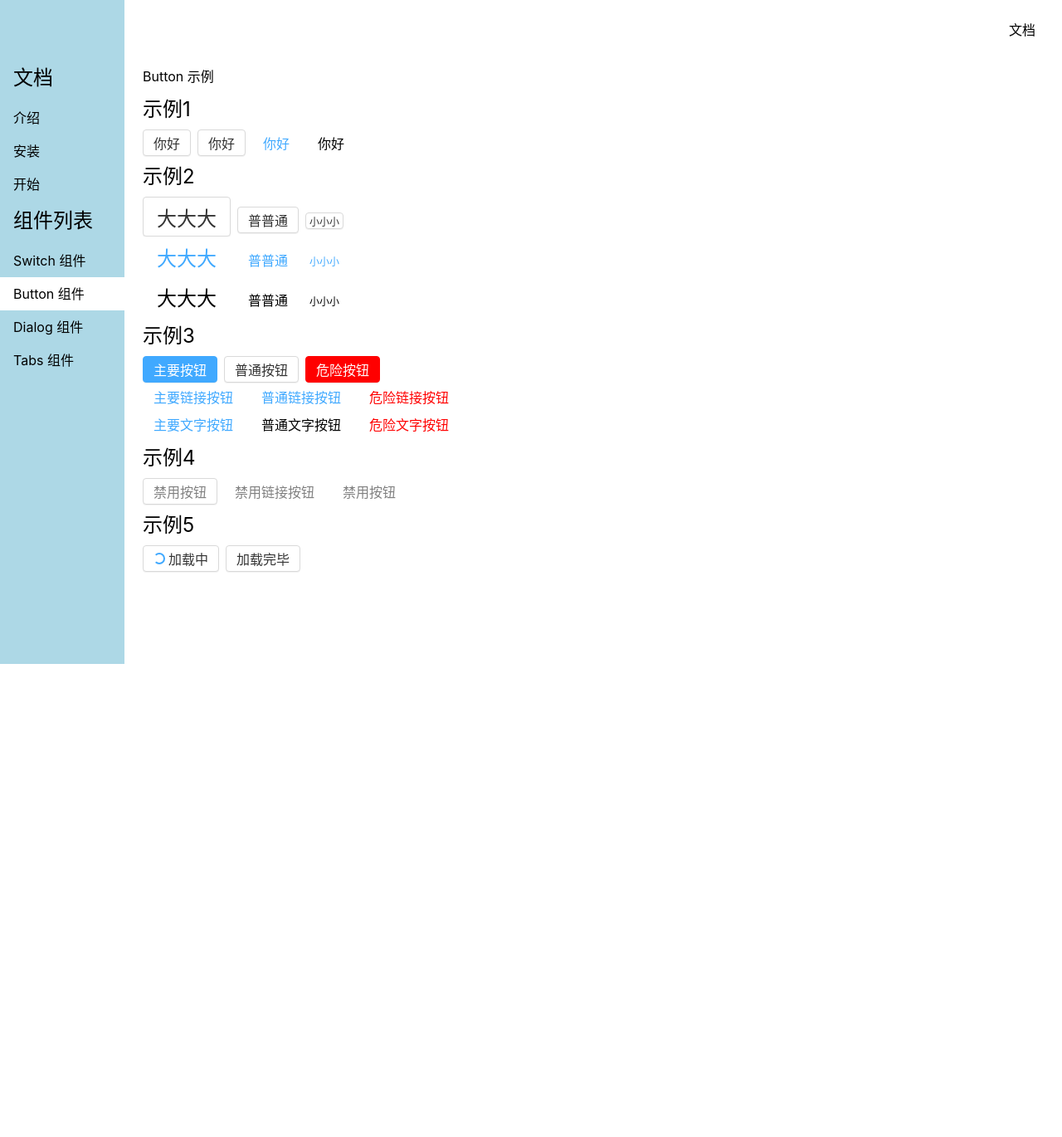
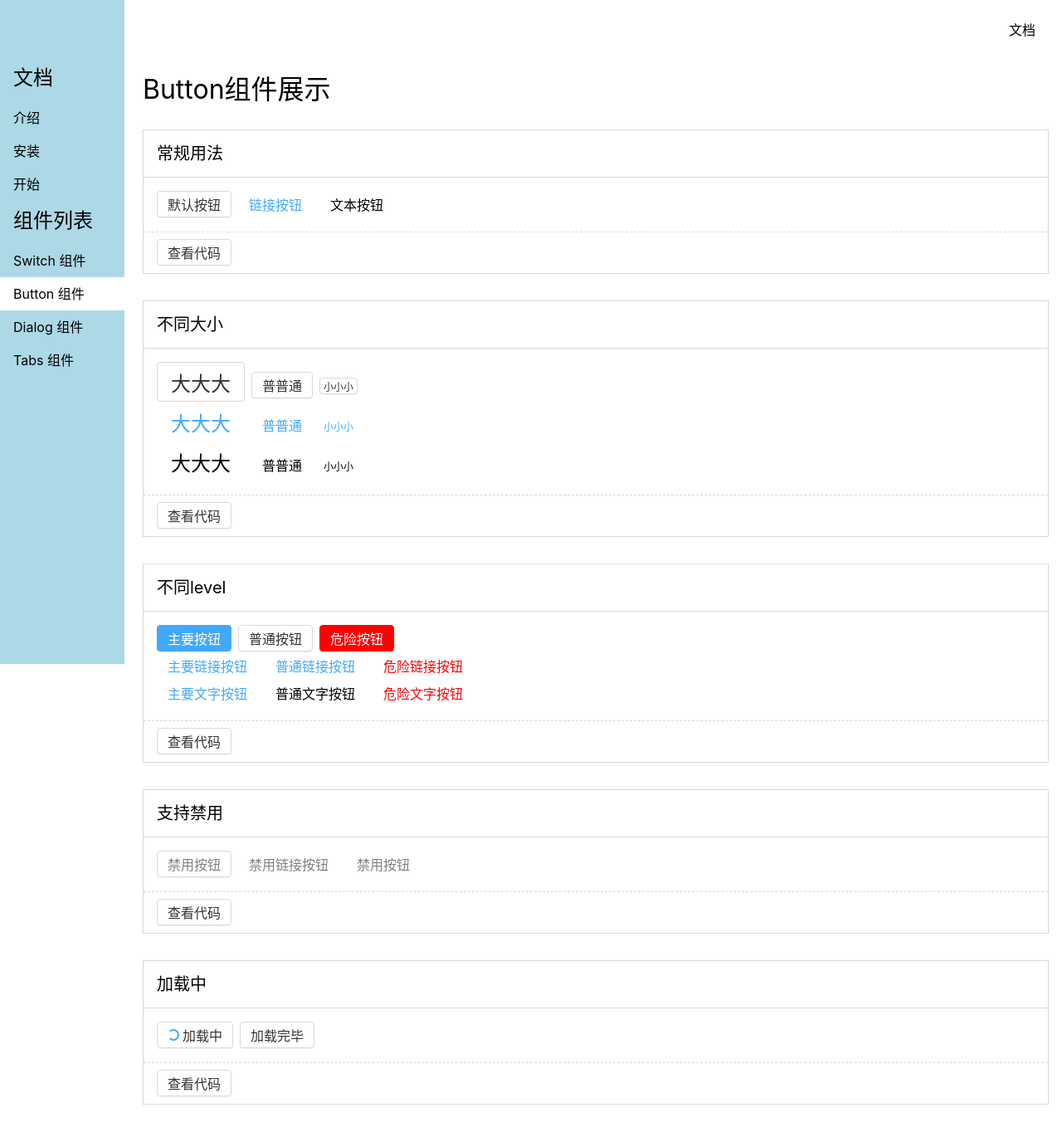
Before and after one commit to xiao-QD/peng-ui-web, a Vue app: page /#/doc/button in a window 1280 px wide. Shown: the top 1370 px of the page at 83% size. Before the commit the page ends 800 px from the top, so only its background shows below. Built offline with nearby package versions, Linux system fonts and the light colour scheme.

Commit message:
完成四个组件的代码展示，功能展示

```diff
--- /dev/null
+++ b/src/components/Bdemo/Bdemo1.vue
@@ -0,0 +1,19 @@
+<demo>
+常规使用
+</demo>
+<template>
+  <div>
+    <Button>默认按钮</Button>
+    <Button theme="link">链接按钮</Button>
+    <Button theme="text">文本按钮</Button>
+  </div>
+</template>
+
+<script lang="ts">
+import Button from "../../lib/Button.vue";
+export default {
+  components: {
+    Button,
+  },
+};
+</script>
--- /dev/null
+++ b/src/components/Bdemo/Bdemo2.vue
@@ -0,0 +1,29 @@
+<demo>
+不同大小
+</demo>
+<template>
+  <div>
+    <Button size="big">大大大</Button>
+    <Button>普普通</Button>
+    <Button size="small">小小小</Button>
+  </div>
+  <div>
+    <Button theme="link" size="big">大大大</Button>
+    <Button theme="link">普普通</Button>
+    <Button size="small" theme="link">小小小</Button>
+  </div>
+  <div>
+    <Button size="big" theme="text">大大大</Button>
+    <Button theme="text">普普通</Button>
+    <Button size="small" theme="text">小小小</Button>
+  </div>
+</template>
+
+<script lang="ts">
+import Button from "../../lib/Button.vue";
+export default {
+  components: {
+    Button,
+  },
+};
+</script>
--- /dev/null
+++ b/src/components/Bdemo/Bdemo3.vue
@@ -0,0 +1,29 @@
+<demo>
+  不同level
+</demo>
+<template>
+  <div>
+    <Button level="main">主要按钮</Button>
+    <Button>普通按钮</Button>
+    <Button level="danger">危险按钮</Button>
+  </div>
+  <div>
+    <Button theme="link" level="main">主要链接按钮</Button>
+    <Button theme="link">普通链接按钮</Button>
+    <Button theme="link" level="danger">危险链接按钮</Button>
+  </div>
+  <div>
+    <Button theme="text" level="main">主要文字按钮</Button>
+    <Button theme="text">普通文字按钮</Button>
+    <Button theme="text" level="danger">危险文字按钮</Button>
+  </div>
+</template>
+
+<script lang="ts">
+import Button from "../../lib/Button.vue";
+export default {
+  components: {
+    Button,
+  },
+};
+</script>
--- /dev/null
+++ b/src/components/Bdemo/Bdemo4.vue
@@ -0,0 +1,19 @@
+<demo>
+支持禁用
+</demo>
+<template>
+  <div>
+    <Button disabled>禁用按钮</Button>
+    <Button theme="link" disabled>禁用链接按钮</Button>
+    <Button theme="text" disabled>禁用按钮</Button>
+  </div>
+</template>
+
+<script lang="ts">
+import Button from "../../lib/Button.vue";
+export default {
+  components: {
+    Button,
+  },
+};
+</script>
--- /dev/null
+++ b/src/components/Bdemo/Bdemo5.vue
@@ -0,0 +1,18 @@
+<demo>
+加载中
+</demo>
+<template>
+  <div>
+    <Button loading>加载中</Button>
+    <Button>加载完毕</Button>
+  </div>
+</template>
+
+<script lang="ts">
+import Button from "../../lib/Button.vue";
+export default {
+  components: {
+    Button,
+  },
+};
+</script>
--- a/src/components/ButtonDemo.vue
+++ b/src/components/ButtonDemo.vue
@@ -1,69 +1,135 @@
 <template>
-  <div>Button 示例</div>
-  <h2>示例1</h2>
-  <div>
-    <Button @click="onClick">你好</Button>
-    <Button theme="button">你好</Button>
-    <Button theme="link">你好</Button>
-    <Button theme="text">你好</Button>
-  </div>
-  <h2>示例2</h2>
-  <div>
-    <div>
-      <Button size="big">大大大</Button>
-      <Button>普普通</Button>
-      <Button size="small">小小小</Button>
+  <h1>Button组件展示</h1>
+  <!-- 1.常规用法 -->
+  <div class="demo">
+    <h2>常规用法</h2>
+    <div class="demo-component">
+      <component :is="Bdemo1" />
     </div>
-    <div>
-      <Button theme="link" size="big">大大大</Button>
-      <Button theme="link">普普通</Button>
-      <Button size="small" theme="link">小小小</Button>
+    <div class="demo-actions">
+      <Button @click="show1 = !show1">查看代码</Button>
     </div>
-    <div>
-      <Button size="big" theme="text">大大大</Button>
-      <Button theme="text">普普通</Button>
-      <Button size="small" theme="text">小小小</Button>
+    <div class="demo-code" v-show="show1">
+      <pre>{{ Bdemo1.__sourceCode }}</pre>
     </div>
   </div>
-  <h2>示例3</h2>
-  <div>
-    <div>
-      <Button level="main">主要按钮</Button>
-      <Button>普通按钮</Button>
-      <Button level="danger">危险按钮</Button>
+
+  <!-- 2.不同大小 -->
+  <div class="demo">
+    <h2>不同大小</h2>
+    <div class="demo-component">
+      <component :is="Bdemo2"></component>
     </div>
-    <div>
-      <Button theme="link" level="main">主要链接按钮</Button>
-      <Button theme="link">普通链接按钮</Button>
-      <Button theme="link" level="danger">危险链接按钮</Button>
+    <div class="demo-actions">
+      <Button @click="show2 = !show2">查看代码</Button>
     </div>
-    <div>
-      <Button theme="text" level="main">主要文字按钮</Button>
-      <Button theme="text">普通文字按钮</Button>
-      <Button theme="text" level="danger">危险文字按钮</Button>
+    <div class="demo-code" v-show="show2">
+      <pre>{{ Bdemo2.__sourceCode }}</pre>
     </div>
   </div>
-  <h2>示例4</h2>
-  <div>
-    <Button disabled>禁用按钮</Button>
-    <Button theme="link" disabled>禁用链接按钮</Button>
-    <Button theme="text" disabled>禁用按钮</Button>
+
+  <!-- 3不同优先级 -->
+  <div class="demo">
+    <h2>不同level</h2>
+    <div class="demo-component">
+      <component :is="Bdemo3"></component>
+    </div>
+    <div class="demo-actions">
+      <Button @click="show3 = !show3">查看代码</Button>
+    </div>
+    <div class="demo-code" v-show="show3">
+      <pre>{{ Bdemo3.__sourceCode }}</pre>
+    </div>
   </div>
-  <h2>示例5</h2>
-  <div>
-    <Button loading>加载中</Button>
-    <Button>加载完毕</Button>
+
+  <!-- 4支持禁用 -->
+  <div class="demo">
+    <h2>支持禁用</h2>
+    <div class="demo-component">
+      <component :is="Bdemo4"></component>
+    </div>
+    <div class="demo-actions">
+      <Button @click="show4 = !show4">查看代码</Button>
+    </div>
+    <div class="demo-code" v-show="show4">
+      <pre>{{ Bdemo4.__sourceCode }}</pre>
+    </div>
+  </div>
+
+  <!-- 5加载中 -->
+  <div class="demo">
+    <h2>加载中</h2>
+    <div class="demo-component">
+      <component :is="Bdemo5"></component>
+    </div>
+    <div class="demo-actions">
+      <Button @click="show5 = !show5">查看代码</Button>
+    </div>
+    <div class="demo-code" v-show="show5">
+      <pre>{{ Bdemo5.__sourceCode }}</pre>
+    </div>
   </div>
 </template>
 <script lang="ts">
 import Button from "../lib/Button.vue";
+import Bdemo1 from "./Bdemo/Bdemo1.vue";
+import Bdemo2 from "./Bdemo/Bdemo2.vue";
+import Bdemo3 from "./Bdemo/Bdemo3.vue";
+import Bdemo4 from "./Bdemo/Bdemo4.vue";
+import Bdemo5 from "./Bdemo/Bdemo5.vue";
+import { ref } from "vue";
+
 export default {
   components: { Button },
   setup() {
-    const onClick = () => {
-      console.log("hi");
+    const show1 = ref(false);
+    const show2 = ref(false);
+    const show3 = ref(false);
+    const show4 = ref(false);
+    const show5 = ref(false);
+
+    return {
+      Bdemo1,
+      Bdemo2,
+      Bdemo3,
+      Bdemo4,
+      Bdemo5,
+
+      show1,
+      show2,
+      show3,
+      show4,
+      show5,
     };
-    return { onClick };
   },
 };
 </script>
+
+<style lang="scss" scoped>
+$border-color: #d9d9d9;
+.demo {
+  border: 1px solid $border-color;
+  margin: 16px 0 32px;
+  > h2 {
+    font-size: 20px;
+    padding: 8px 16px;
+    border-bottom: 1px solid $border-color;
+  }
+  &-component {
+    padding: 16px;
+  }
+  &-actions {
+    padding: 8px 16px;
+    border-top: 1px dashed $border-color;
+  }
+  &-code {
+    padding: 8px 16px;
+    border-top: 1px dashed $border-color;
+    > pre {
+      line-height: 1.1;
+      font-family: Consolas, "Courier New", Courier, monospace;
+      margin: 0;
+    }
+  }
+}
+</style>
--- /dev/null
+++ b/src/components/Diademo/Diademo1.vue
@@ -0,0 +1,51 @@
+<demo>
+    弹窗
+</demo>
+<template>
+  <Button @click="toggle">打开Dialog</Button>
+  <Dialog
+    v-model:visible="x"
+    :closeOnClickOverlay="false"
+    :ok="confirm"
+    :cancel="cancel"
+  >
+    <!-- 标题部分 -->
+    <template v-slot:title>
+      <strong>加粗的标题</strong>
+    </template>
+
+    <!-- 内容部分 -->
+    <template v-slot:content>
+      <strong>hi</strong>
+      <div>hi2</div>
+    </template>
+  </Dialog>
+</template>
+
+<script>
+import Dialog from "../../lib/Dialog.vue";
+import Button from "../../lib/Button.vue";
+import { ref } from "vue";
+export default {
+  components: { Dialog, Button },
+  setup() {
+    const x = ref(false);
+    const toggle = () => {
+      x.value = !x.value;
+    };
+    const confirm = () => {
+      return false;
+    };
+    const cancel = () => {};
+
+    return {
+      x,
+      toggle,
+      confirm,
+      cancel,
+    };
+  },
+};
+</script>
+
+<style></style>
--- /dev/null
+++ b/src/components/Diademo/Diademo2.vue
@@ -0,0 +1,37 @@
+<demo>
+    弹窗
+</demo>
+<template>
+  <Button @click="showDialog">打开Dialog</Button>
+</template>
+
+<script>
+import Button from "../../lib/Button.vue";
+import { openDialog } from "../../lib/openDialog";
+import { h } from "vue";
+export default {
+  components: {
+    Button,
+  },
+  setup() {
+    const showDialog = () => {
+      openDialog({
+        title: h("strong", {}, "标题"),
+        content: "你好",
+        ok() {
+          console.log("ok");
+        },
+        cancel() {
+          console.log("cancel");
+        },
+      });
+    };
+
+    return {
+      showDialog,
+    };
+  },
+};
+</script>
+
+<style></style>
--- a/src/components/DialogDemo.vue
+++ b/src/components/DialogDemo.vue
@@ -1,63 +1,84 @@
 <template>
-<div>Dialog 示例</div>
-<h1>示例1</h1>
-<Button @click="toggle">toggle</Button>
-<Dialog v-model:visible="x" :closeOnClickOverlay="false" :ok="f1" :cancel="f2">
-  <template v-slot:content>
-    <strong>hi</strong>
-    <div>hi2</div>
-  </template>
-  <template v-slot:title>
-    <strong>加粗的标题</strong>
-  </template>
-</Dialog>
-<h1>示例2</h1>
-<Button @click="showDialog">show</Button>
+  <h1>Dialog组件展示</h1>
+  <!-- 1.普通用法 -->
+  <div class="demo">
+    <h2>常规用法</h2>
+    <div class="demo-component">
+      <component :is="Diademo1" />
+    </div>
+    <div class="demo-actions">
+      <Button @click="show1 = !show1">查看代码</Button>
+    </div>
+    <div class="demo-code" v-show="show1">
+      <pre>{{ Diademo1.__sourceCode }}</pre>
+    </div>
+  </div>
+
+  <!-- 一键打开dialog -->
+  <div class="demo">
+    <h2>一键打开dialog</h2>
+    <div class="demo-component">
+      <component :is="Diademo2" />
+    </div>
+    <div class="demo-actions">
+      <Button @click="show2 = !show2">查看代码</Button>
+    </div>
+    <div class="demo-code" v-show="show2">
+      <pre>{{ Diademo2.__sourceCode }}</pre>
+    </div>
+  </div>
 </template>
 
 <script lang="ts">
-import Dialog from '../lib/Dialog.vue'
-import Button from '../lib/Button.vue'
-import {
-  ref,
-  h
-} from 'vue'
-import {
-  openDialog
-} from '../lib/openDialog'
+import Dialog from "../lib/Dialog.vue";
+import Button from "../lib/Button.vue";
+import Diademo1 from "./Diademo/Diademo1.vue";
+import Diademo2 from "./Diademo/Diademo2.vue";
+
+import { ref } from "vue";
 export default {
   components: {
     Dialog,
-    Button
+    Button,
   },
   setup() {
-    const x = ref(false)
-    const toggle = () => {
-      x.value = !x.value
-    }
-    const f1 = () => {
-      return false
-    }
-    const f2 = () => {}
-    const showDialog = () => {
-      openDialog({
-        title: h('strong', {}, '标题'),
-        content: '你好',
-        ok() {
-          console.log('ok')
-        },
-        cancel() {
-          console.log('cancel')
-        }
-      })
-    }
+    const show1 = ref(false);
+    const show2 = ref(false);
     return {
-      x,
-      toggle,
-      f1,
-      f2,
-      showDialog
+      Diademo1,
+      Diademo2,
+      show1,
+      show2,
+    };
+  },
+};
+</script>
+
+<style lang="scss" scoped>
+$border-color: #d9d9d9;
+.demo {
+  border: 1px solid $border-color;
+  margin: 16px 0 32px;
+  > h2 {
+    font-size: 20px;
+    padding: 8px 16px;
+    border-bottom: 1px solid $border-color;
+  }
+  &-component {
+    padding: 16px;
+  }
+  &-actions {
+    padding: 8px 16px;
+    border-top: 1px dashed $border-color;
+  }
+  &-code {
+    padding: 8px 16px;
+    border-top: 1px dashed $border-color;
+    > pre {
+      line-height: 1.1;
+      font-family: Consolas, "Courier New", Courier, monospace;
+      margin: 0;
     }
   }
 }
-</script>
+</style>
--- a/src/components/TabsDemo.vue
+++ b/src/components/TabsDemo.vue
@@ -1,24 +1,63 @@
 <template>
-  <div>Tabs 示例111</div>
-  <Tabs v-model:selected="x">
-    <Tab title="导航1">内容1</Tab>
-    <Tab title="导航222222">内容22222</Tab>
-  </Tabs>
+  <h1></h1>
+  <div class="demo">
+    <div class="demo-component">
+      <component :is="Tdemo" />
+    </div>
+    <div class="demo-actions">
+      <Button @click="show1 = !show1">查看代码</Button>
+    </div>
+    <div class="demo-code" v-show="show1">
+      <pre>{{ Tdemo.__sourceCode }}</pre>
+    </div>
+  </div>
 </template>
 
 <script lang="ts">
-import Tabs from "../lib/Tabs.vue";
-import Tab from "../lib/Tab.vue";
+import Tdemo from "./Tdemo.vue";
+import Button from "../lib/Button.vue";
 import { ref } from "vue";
+
 export default {
   components: {
-    Tabs,
-    Tab,
+    Button,
   },
 
   setup() {
-    const x = ref("导航222222");
-    return { x };
+    const show1 = ref(false);
+    return {
+      Tdemo,
+      show1,
+    };
   },
 };
 </script>
+
+<style lang="scss" scoped>
+$border-color: #d9d9d9;
+.demo {
+  border: 1px solid $border-color;
+  margin: 16px 0 32px;
+  > h2 {
+    font-size: 20px;
+    padding: 8px 16px;
+    border-bottom: 1px solid $border-color;
+  }
+  &-component {
+    padding: 16px;
+  }
+  &-actions {
+    padding: 8px 16px;
+    border-top: 1px dashed $border-color;
+  }
+  &-code {
+    padding: 8px 16px;
+    border-top: 1px dashed $border-color;
+    > pre {
+      line-height: 1.1;
+      font-family: Consolas, "Courier New", Courier, monospace;
+      margin: 0;
+    }
+  }
+}
+</style>
--- /dev/null
+++ b/src/components/Tdemo.vue
@@ -0,0 +1,28 @@
+<demo>
+    常规使用
+</demo>
+<template>
+  <Tabs v-model:selected="x">
+    <Tab title="导航1">内容1</Tab>
+    <Tab title="导航222222">内容22222</Tab>
+  </Tabs>
+</template>
+
+<script>
+import Tabs from "../lib/Tabs.vue";
+import Tab from "../lib/Tab.vue";
+import { ref } from "vue";
+export default {
+  components: {
+    Tabs,
+    Tab,
+  },
+
+  setup() {
+    const x = ref("导航222222");
+    return { x };
+  },
+};
+</script>
+
+<style></style>
```
